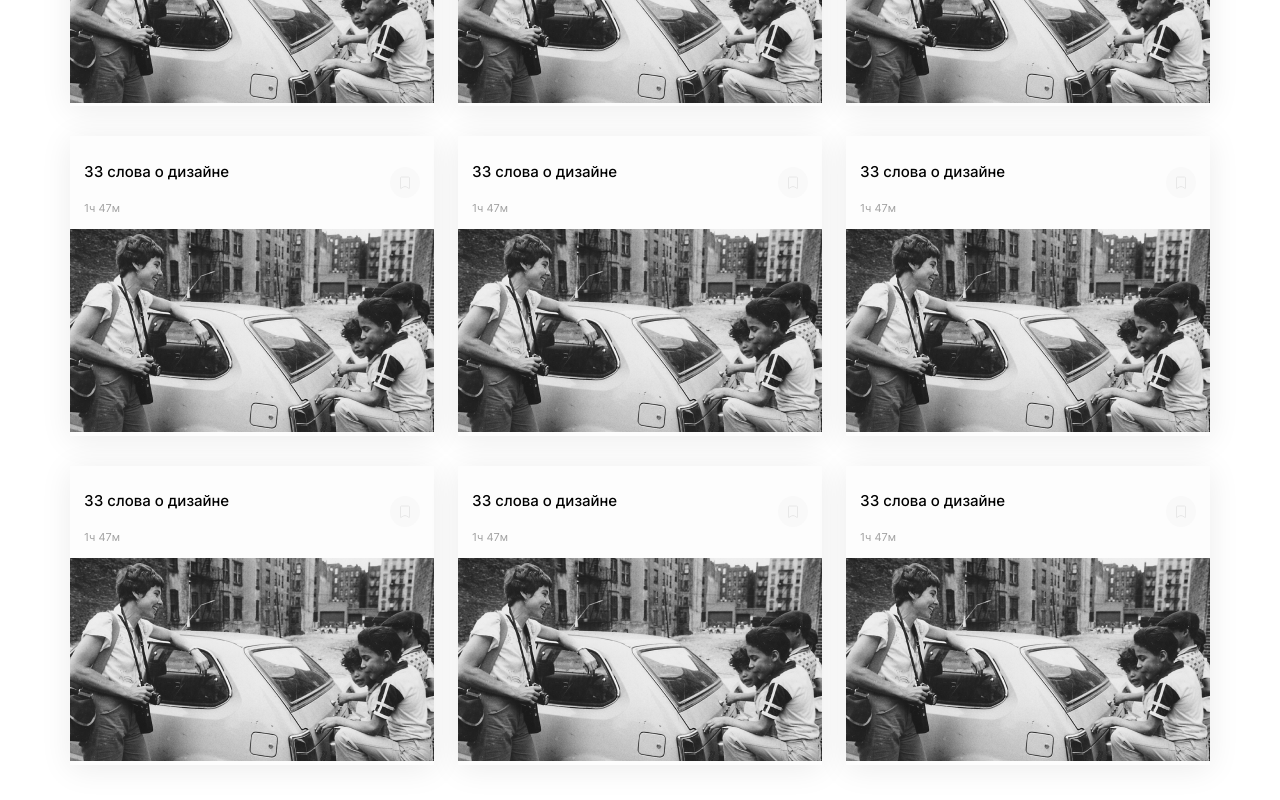
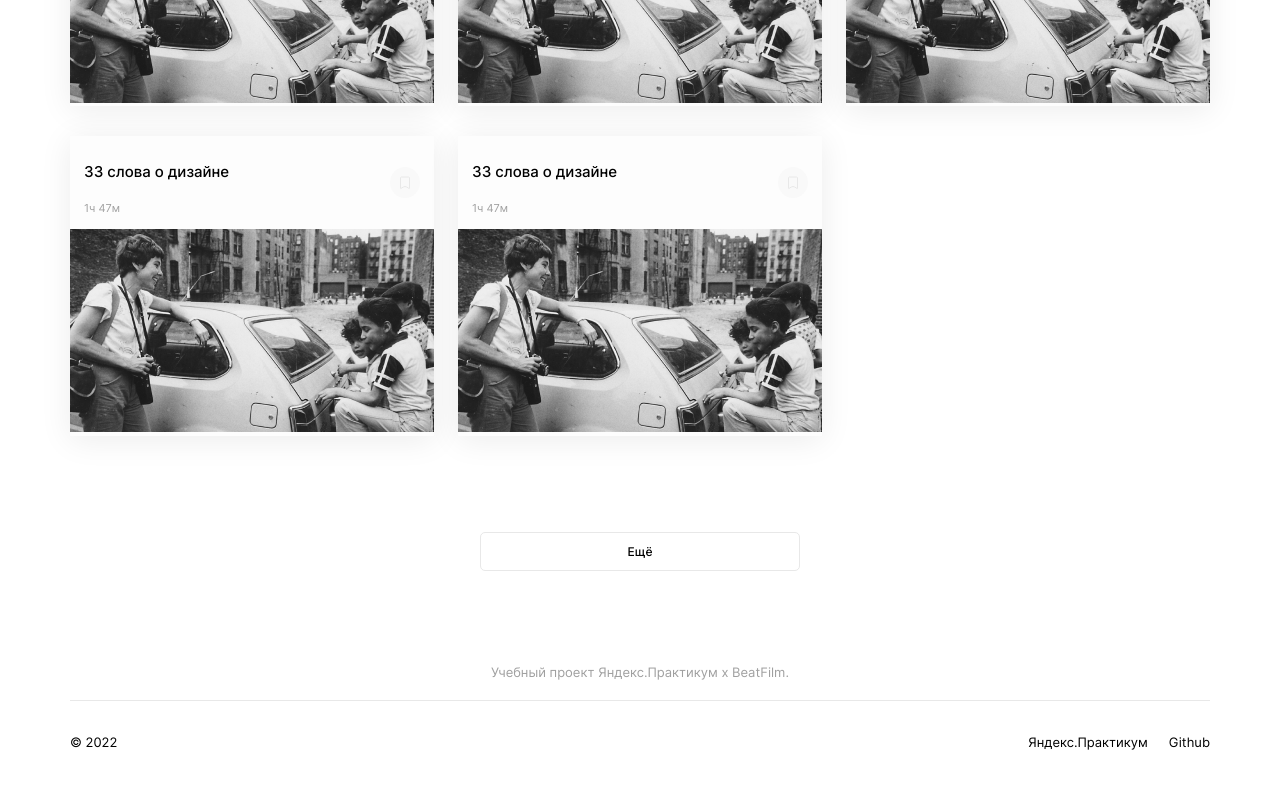
Before and after one commit to igor-yakovlev/movies-explorer-frontend, a React (Create React App) app: page /movies in a window 1280 px wide. Shown: the part 860-1660 px from the top of the page. Built offline with nearby package versions, Linux system fonts and the light colour scheme.

Commit message:
refactored layouts

```diff
--- a/src/components/Header/Header.jsx
+++ b/src/components/Header/Header.jsx
@@ -7,7 +7,7 @@ const Header = ({}) => {
   return (
     <header className="header">
       <img src={logo} alt="Логотип" className='header__logo'/>
-      <Navigation isLoggedIn={false}/>
+      <Navigation isLoggedIn={true}/>
     </header>
   )
 }
--- a/src/components/Menu/Menu.css
+++ b/src/components/Menu/Menu.css
@@ -14,6 +14,7 @@
 }
 
 .menu__container {
+  /*box-sizing: border-box;*/
   width: 520px;
   transform: translate(520px, 0);
   background: #FFFFFF;
@@ -49,7 +50,7 @@
   flex-direction: column;
   align-items: center;
   justify-content: space-between;
-  margin-top: 137px;
+  margin-top: 117px;
 }
 
 .menu__navigation-wrapper {
--- a/src/components/Movies/Movies.css
+++ b/src/components/Movies/Movies.css
@@ -4,8 +4,15 @@
   padding-top: 70px;
 }
 
+.movies__wrapper {
+  width: 100%;
+  display: flex;
+  justify-content: center;
+}
+
 @media screen and (max-width: 768px) {
   .movies {
     margin: 0 30px;
+    padding-top: 60px;
   }
 }
--- a/src/components/Movies/Movies.jsx
+++ b/src/components/Movies/Movies.jsx
@@ -3,6 +3,7 @@ import './Movies.css';
 import SearchForm from "../SearchForm/SearchForm";
 import MoviesCardList from "../MoviesCardList/MoviesCardList";
 import MoviesCard from "../MoviesCard/MoviesCard";
+import MoviesButton from "../MoviesButton/MoviesButton";
 
 const Movies = ({}) => {
   return (
@@ -17,11 +18,10 @@ const Movies = ({}) => {
         <MoviesCard/>
         <MoviesCard/>
         <MoviesCard/>
-        <MoviesCard/>
-        <MoviesCard/>
-        <MoviesCard/>
-        <MoviesCard/>
       </MoviesCardList>
+      <div className="movies__wrapper">
+        <MoviesButton>Ещё</MoviesButton>
+      </div>
     </section>
   )
 }
--- /dev/null
+++ b/src/components/MoviesButton/MoviesButton.css
@@ -0,0 +1,16 @@
+.moviesButton {
+  border: 1px solid #E8E8E8;
+  background: transparent;
+  padding: 11px 0;
+  border-radius: 5px;
+  font-weight: 500;
+  font-size: 12px;
+  line-height: 15px;
+  text-align: center;
+  min-width: 320px;
+  color: #000000;
+}
+
+.moviesButton:hover {
+  opacity: 0.8;
+}
--- /dev/null
+++ b/src/components/MoviesButton/MoviesButton.jsx
@@ -0,0 +1,10 @@
+import React from 'react';
+import './MoviesButton.css';
+
+const MoviesButton = ({children}) => {
+  return (
+    <button className="moviesButton">{children}</button>
+  )
+}
+
+export default MoviesButton;
--- a/src/components/MoviesCardList/MoviesCardList.css
+++ b/src/components/MoviesCardList/MoviesCardList.css
@@ -11,8 +11,8 @@
 
 @media screen and (max-width: 768px) {
   .moviesCardList {
+    margin-top: 109px;
     grid-template-columns: repeat(auto-fit, 339px);
     grid-template-rows: repeat(auto-fit, minmax(271px, 271px));
-    gap: 36px 30px;
   }
 }
--- a/src/components/Profile/Profile.css
+++ b/src/components/Profile/Profile.css
@@ -88,3 +88,16 @@
 .profile__button-save:hover {
   opacity: 0.8;
 }
+
+@media screen and (max-width: 768px) {
+  .profile {
+    padding-top: 216px;
+  }
+  .profile__button-container {
+    margin-top: 210px;
+  }
+  .profile__title {
+    margin-bottom: 96px;
+  }
+
+}
--- a/src/components/SearchForm/SearchForm.css
+++ b/src/components/SearchForm/SearchForm.css
@@ -57,3 +57,12 @@
   line-height: 18px;
   margin: 0 30px 0 14px;
 }
+
+@media screen and (max-width: 768px) {
+  .searchForm__text {
+    margin: 0 20px 0 14px;
+  }
+  .searchForm__wrapper {
+    padding: 10px 0 10px 19px;
+  }
+}
--- a/src/index.css
+++ b/src/index.css
@@ -4,9 +4,12 @@
 /* ==================fonts====================== */
 @import url(./vendor/fonts/fonts.css);
 
+* {
+  font-family: 'Inter';
+  box-sizing: border-box;
+}
+
 body {
-    font-family: 'Inter';
-    box-sizing: border-box;
     margin: 0 auto;
     padding: 0;
     max-width: 1280px;
```
